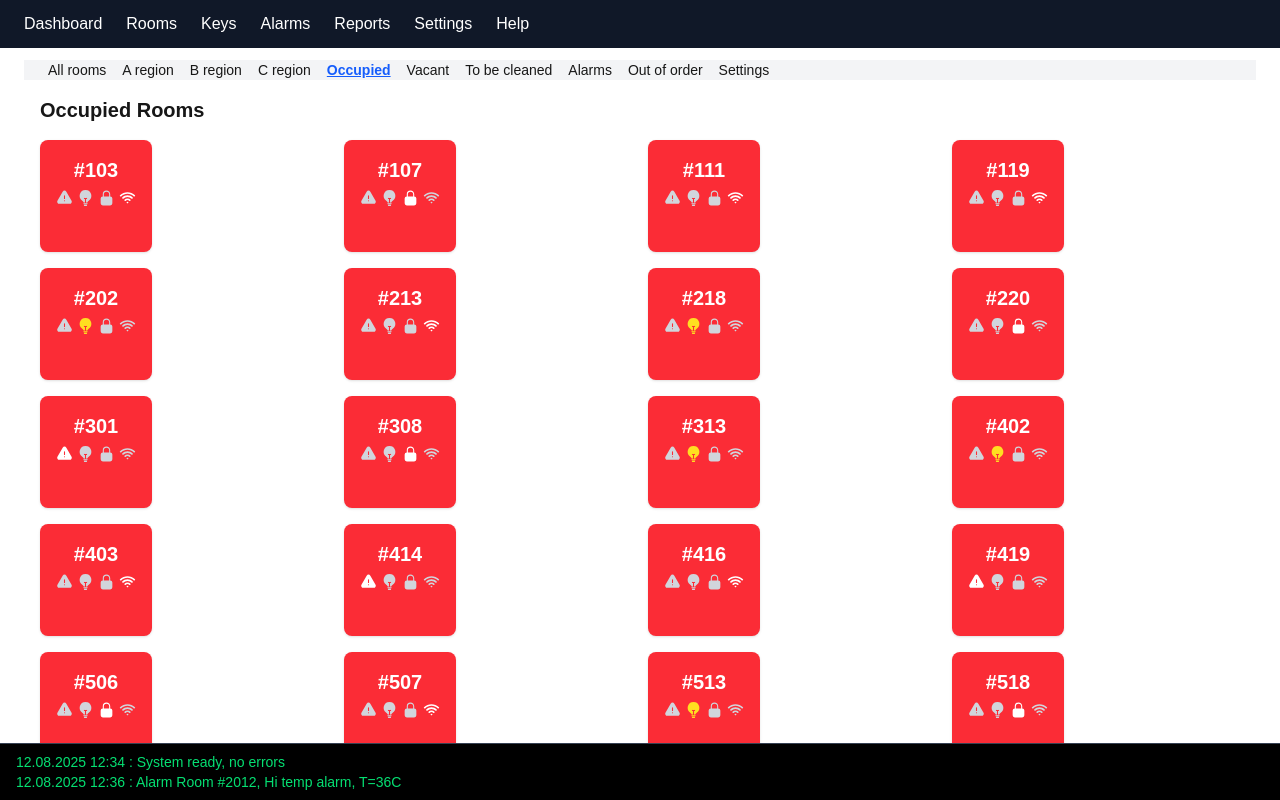
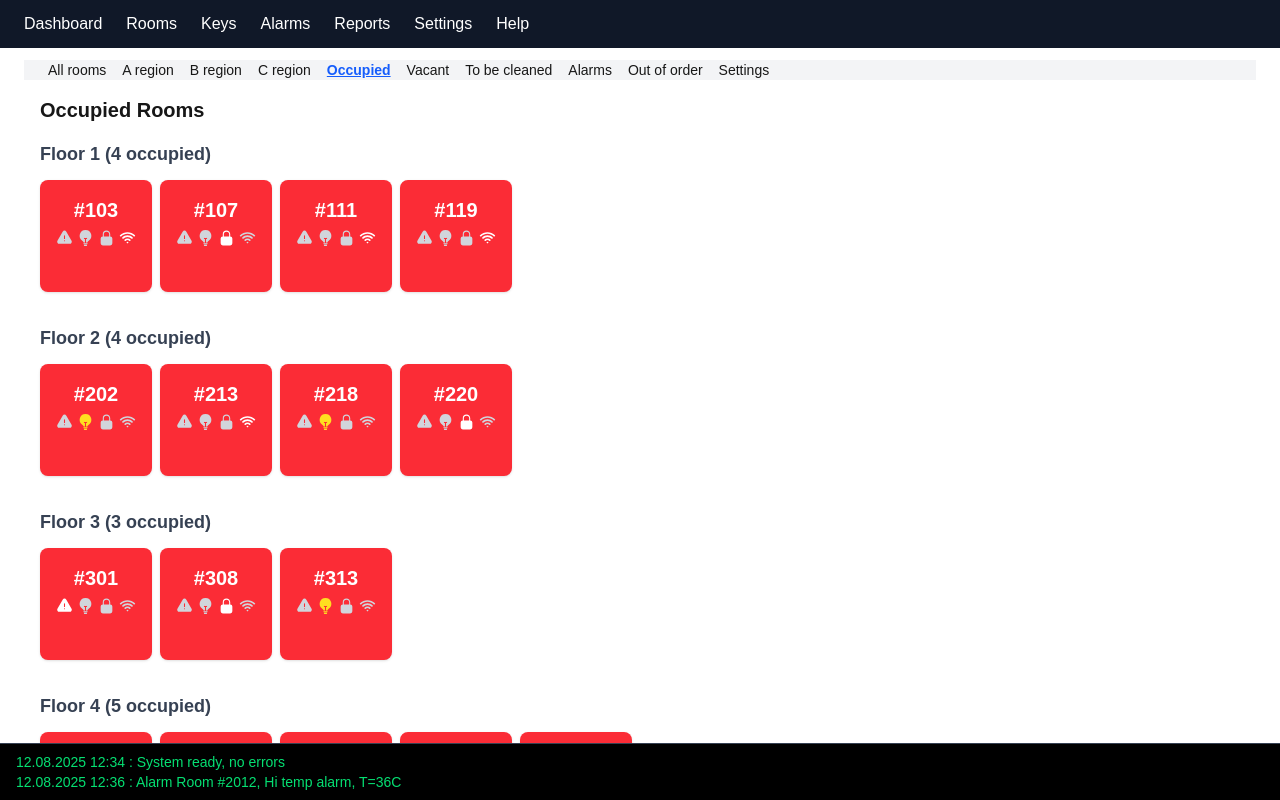
Before and after one commit to urostomanovic/toccata, a Next.js app: page /rooms/occupied in a window 1280 px wide. Shown: the top 800 px of the page. Built offline with nearby package versions, Linux system fonts and the light colour scheme.

Commit message:
sa lap top-a

```diff
--- a/app/rooms/occupied/page.jsx
+++ b/app/rooms/occupied/page.jsx
@@ -7,6 +7,7 @@ export default function OccupiedRoomsPage() {
   const floors = 10;
   const roomsPerFloor = 20;
 
+  // Generišemo sve sobe kao pre
   const allRooms = Array.from({ length: floors }, (_, floorIndex) =>
     Array.from({ length: roomsPerFloor }, (_, roomIndex) => {
       const roomNumber = (floorIndex + 1) * 100 + roomIndex + 1;
@@ -22,7 +23,18 @@ export default function OccupiedRoomsPage() {
     })
   ).flat();
 
+  // Filtrirano samo zauzete sobe
   const occupiedRooms = allRooms.filter((room) => room.status === "occupied");
+
+  // Grupišemo zauzete sobe po spratovima
+  const occupiedRoomsByFloor = occupiedRooms.reduce((acc, room) => {
+    const floorNumber = Math.floor(room.id / 100);
+    if (!acc[floorNumber]) {
+      acc[floorNumber] = [];
+    }
+    acc[floorNumber].push(room);
+    return acc;
+  }, {});
 
   return (
     <>
@@ -30,8 +42,16 @@ export default function OccupiedRoomsPage() {
       <div className="p-4">
         <h1 className="text-xl font-bold mb-4">Occupied Rooms</h1>
 
-        <div className="grid grid-cols-4 gap-4">
-          {occupiedRooms.map((room) => (
+        {/* Prikaz po spratovima */}
+        {Object.keys(occupiedRoomsByFloor)
+          .sort((a, b) => parseInt(a) - parseInt(b)) // Sortiramo od najnižeg ka najvišem spratu
+          .map((floorNumber) => (
+            <div key={floorNumber} className="mb-8">
+              <h2 className="text-lg font-semibold mb-3 text-gray-700">
+                Floor {floorNumber} ({occupiedRoomsByFloor[floorNumber].length} occupied)
+              </h2>
+                             <div className="flex gap-2 flex-wrap">
+                {occupiedRoomsByFloor[floorNumber].map((room) => (
                   <RoomCardMini
                     key={room.id}
                     id={room.id}
@@ -41,6 +61,8 @@ export default function OccupiedRoomsPage() {
                 ))}
               </div>
             </div>
+          ))}
+      </div>
     </>
   );
 }
```
Lines whose indentation alone changed are shown as unchanged.
